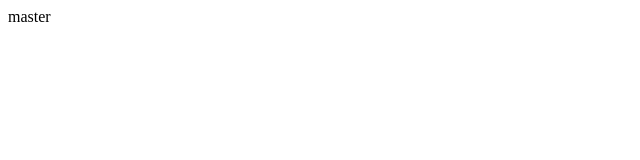
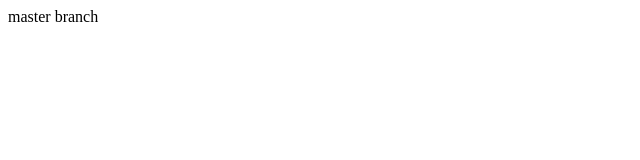
Before and after one commit to MarapakaRupavani/MergeConflict-Test2, a plain HTML site: page index.html in a window 1280 px wide. Shown: the full height of the page, 0-640 px from the left. Drawn offline with Linux system fonts and the light colour scheme.

Commit message:
modified main branch

```diff
--- a/index.html
+++ b/index.html
@@ -2,6 +2,6 @@
 <head>
 </head>
 <body>
-master
+master branch
 </body>
 <html>
```
